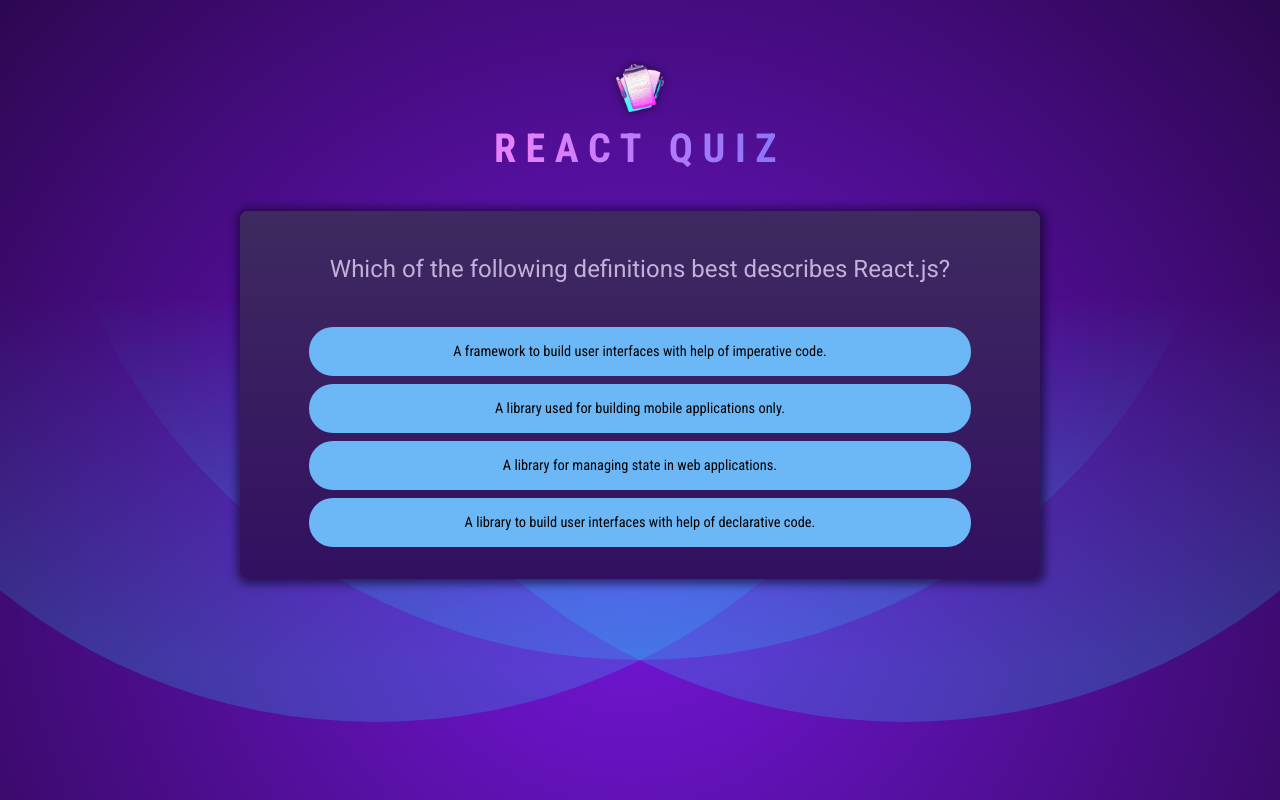
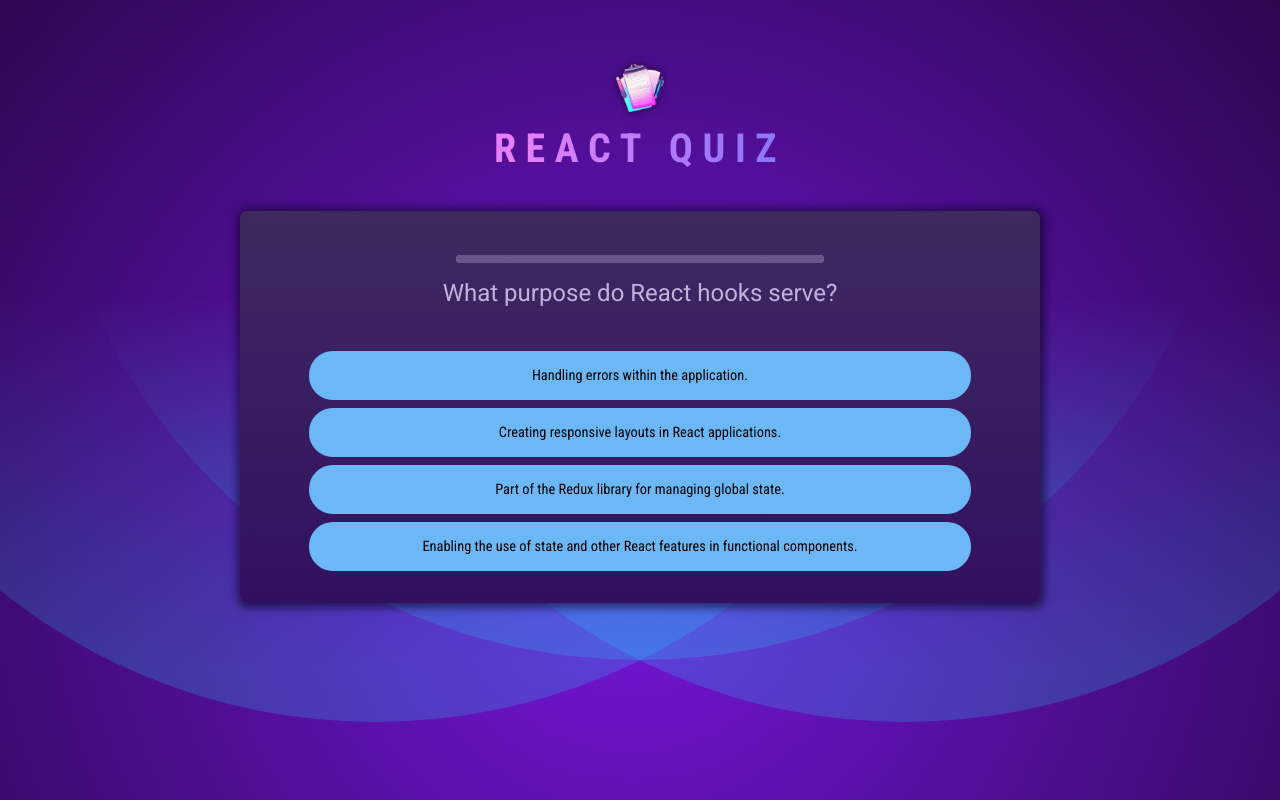
Before and after one commit to amanpreet04/react-effects-advance, a React (Vite) app: page / in a window 1280 px wide. Built offline with nearby package versions, Linux system fonts and the light colour scheme.

Commit message:
Adding timer

```diff
--- a/src/components/Quiz.jsx
+++ b/src/components/Quiz.jsx
@@ -1,6 +1,9 @@
 import { useState } from "react";
 import QUESTIONS from "../../questions";
 import quizCompletedImage from "../assets/quiz-complete.png";
+import QuizTimer from "./QuizTimer";
+
+const TIMER = 5000;
 export default function Quiz() {
   const [userAnswers, setUserAnswers] = useState([]);
   const activeQuestionId = userAnswers.length;
@@ -25,6 +28,7 @@
   return (
     <div id="quiz">
       <div id="question">
+        <QuizTimer onTimeout={() => handleSelectAnswer(null)} timeout={TIMER} />
         <h2>{QUESTIONS[activeQuestionId].text}</h2>
         <ul id="answers">
           {shuffledAnswers.map((answer) => (
```
